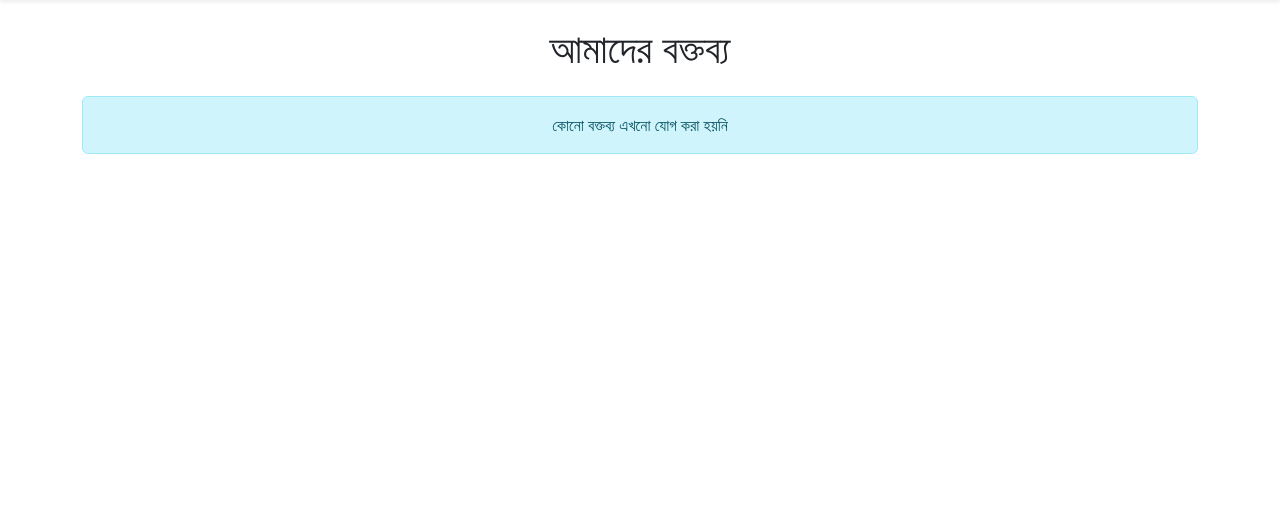
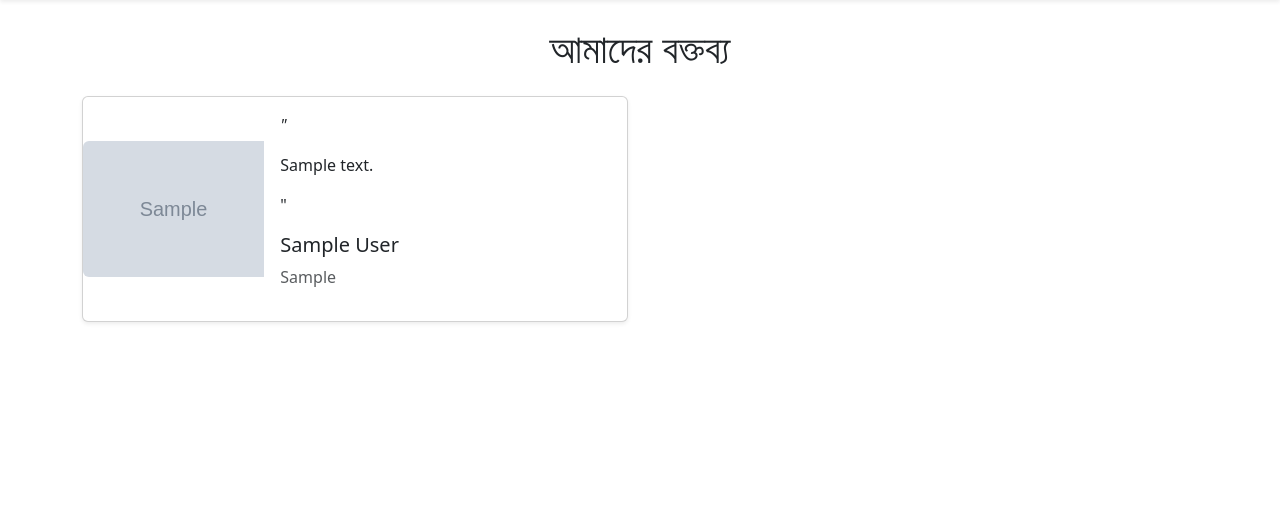
Before and after one commit to nasirulwebdev/bnn_fisheries_company_project, a Django app: page /our-work/ in a window 1280 px wide. Shown: the part 76-605 px from the top of the page. Run offline with Django 5.2, Linux system fonts and the light colour scheme; tables that the repository leaves empty hold one stand-in row (values such as "Sample post"); grey boxes marked "Sample" are stand-in pictures; parts of the project's set-up code (start-up, migrations or seed data) failed here and were passed over.

Commit message:
Fixed template and URLs

```diff
--- a/FISHERIES/Our_Work/templates/Our_Work/our_work.html
+++ b/FISHERIES/Our_Work/templates/Our_Work/our_work.html
@@ -6,25 +6,25 @@
 <h1 class="mb-4 text-center">আমাদের বক্তব্য</h1>
 
 <div class="row">
-    {% for word in words %}
+    {% for work in works %}
     <div class="col-md-6 mb-4">
         <div class="card h-100 shadow-sm">
             <div class="row g-0 align-items-center">
-                {% if word.image %}
+                {% if work.image %}
                 <div class="col-md-4">
-                    <img src="{{ word.image.url }}"
+                    <img src="{{ work.image.url }}"
                          class="img-fluid rounded-start"
-                         alt="{{ word.author_name }}">
+                         alt="{{ work.author_name }}">
                 </div>
                 {% endif %}
 
                 <div class="col-md-8">
                     <div class="card-body">
                         <p class="card-text fst-italic">
-                            "{{ word.message|linebreaks }}"
+                            "{{ work.message|linebreaks }}"
                         </p>
-                        <h5 class="card-title mt-2">{{ word.author_name }}</h5>
-                        <p class="text-muted">{{ word.position }}</p>
+                        <h5 class="card-title mt-2">{{ work.author_name }}</h5>
+                        <p class="text-muted">{{ work.position }}</p>
                     </div>
                 </div>
             </div>
```
